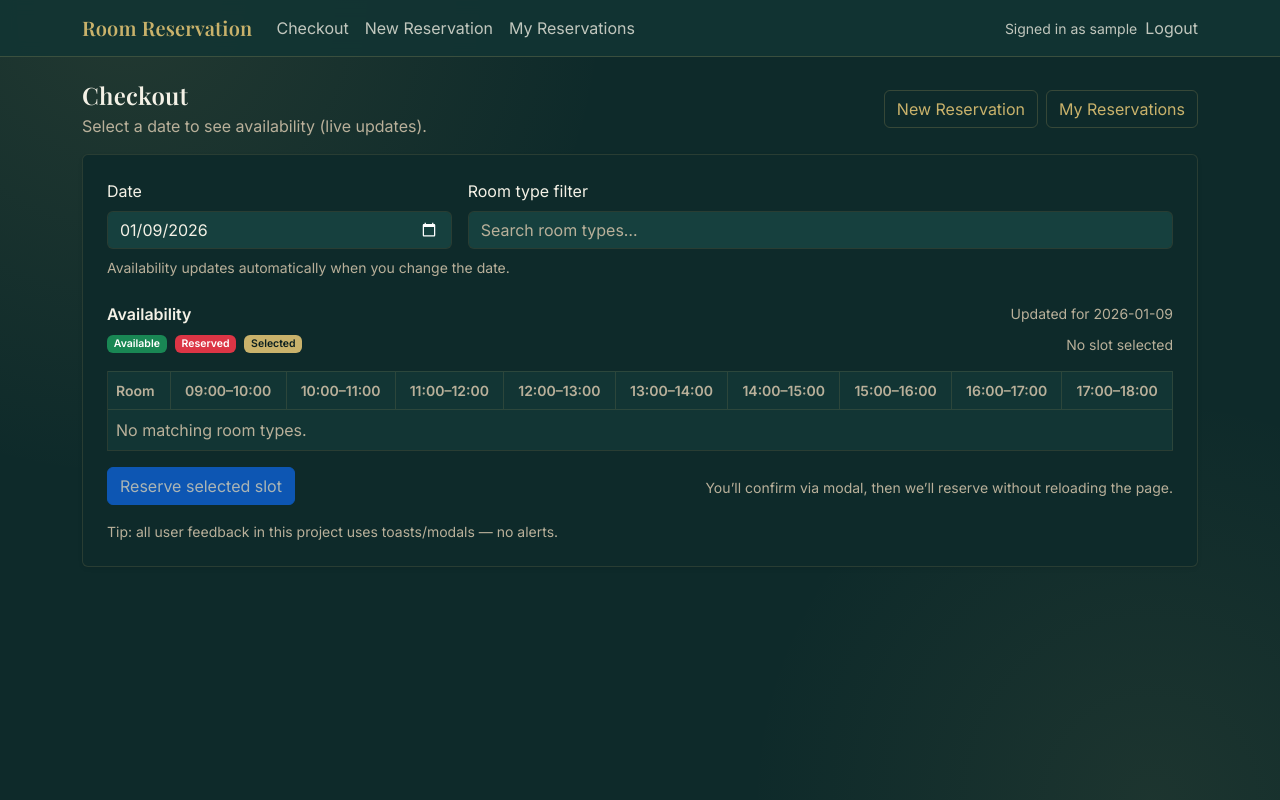
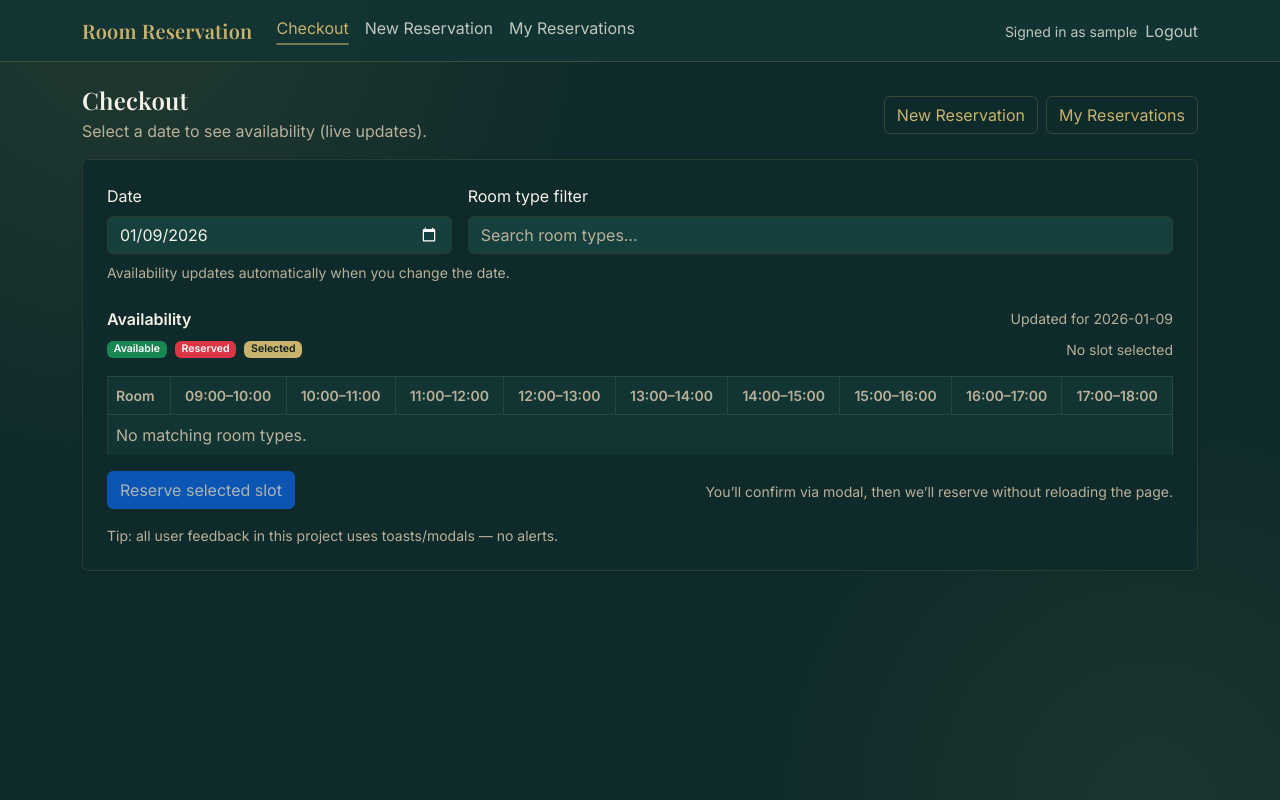
Before and after one commit to jihadnassar202/Room-Reservation-System, a Django app: page /checkout/ in a window 1280 px wide. Run offline with Django 4.2, Linux system fonts and the light colour scheme; the visitor is signed in with stand-in values (Sample User, id 1); data that the repository does not hold is empty.

Commit message:
UX polish pass (accessibility + empty states + small layout refinements)

```diff
--- a/accounts/forms.py
+++ b/accounts/forms.py
@@ -4,7 +4,7 @@ from django.contrib.auth.models import User
 
 
 class LoginForm(AuthenticationForm):
-    username = forms.CharField(widget=forms.TextInput(attrs={"autocomplete": "username"}))
+    username = forms.CharField(widget=forms.TextInput(attrs={"autocomplete": "username", "autofocus": True}))
     password = forms.CharField(
         strip=False,
         widget=forms.PasswordInput(attrs={"autocomplete": "current-password"}),
@@ -14,6 +14,10 @@ class LoginForm(AuthenticationForm):
 class RegisterForm(UserCreationForm):
     email = forms.EmailField(required=False, widget=forms.EmailInput(attrs={"autocomplete": "email"}))
 
+    def __init__(self, *args, **kwargs):
+        super().__init__(*args, **kwargs)
+        self.fields["username"].widget.attrs.update({"autocomplete": "username", "autofocus": True})
+
     class Meta:
         model = User
         fields = ("username", "email", "password1", "password2")
--- a/static/css/app.css
+++ b/static/css/app.css
@@ -54,6 +54,20 @@
     var(--bs-body-bg);
 }
 
+.skip-link {
+  position: absolute;
+  top: 0.75rem;
+  left: 0.75rem;
+  z-index: 2000;
+  padding: 0.5rem 0.75rem;
+  border-radius: 0.75rem;
+  background: var(--brand-surface);
+  border: 1px solid var(--bs-border-color-translucent);
+  color: var(--brand-text);
+  text-decoration: none;
+  box-shadow: var(--brand-shadow);
+}
+
 h1,
 h2,
 h3,
@@ -84,6 +98,19 @@ h5,
 .navbar .btn-link.nav-link:hover,
 .navbar .btn-link.nav-link:focus {
   color: var(--brand-primary);
+}
+
+.navbar .nav-link.active {
+  color: var(--brand-primary);
+}
+
+.navbar .nav-link.active::after {
+  content: "";
+  display: block;
+  height: 2px;
+  margin-top: 0.2rem;
+  background: rgba(201, 178, 107, 0.55);
+  border-radius: 999px;
 }
 
 .card {
@@ -158,3 +185,13 @@ h5,
 #app-toast-container {
   z-index: 1100;
 }
+
+.is-loading {
+  opacity: 0.75;
+}
+
+.is-loading .btn,
+.is-loading input,
+.is-loading select {
+  pointer-events: none;
+}
--- a/static/js/reservations/checkout.js
+++ b/static/js/reservations/checkout.js
@@ -31,9 +31,9 @@
 
     headEl.innerHTML = `
       <tr>
-        <th class="text-body-secondary small">Room</th>
+        <th scope="col" class="text-body-secondary small">Room</th>
         ${timeSlots
-          .map((s) => `<th class="text-body-secondary small text-center">${escapeHtml(s.label)}</th>`)
+          .map((s) => `<th scope="col" class="text-body-secondary small text-center">${escapeHtml(s.label)}</th>`)
           .join("")}
       </tr>
     `;
@@ -55,11 +55,20 @@
             const slotValue = Number(s.value);
             const isReserved = reserved.has(slotValue);
             const isSelected = selection && selection.roomTypeId === rt.id && selection.slot === slotValue;
+            const slotText = slotLabel.get(slotValue) || String(s.label || slotValue);
+            const ariaBase = `${rt.name} at ${slotText}`;
 
             if (isReserved) {
               return `
                 <td class="text-center">
-                  <button type="button" class="btn btn-sm btn-danger w-100" disabled aria-disabled="true">
+                  <button
+                    type="button"
+                    class="btn btn-sm btn-danger w-100"
+                    disabled
+                    aria-disabled="true"
+                    title="Reserved"
+                    aria-label="Reserved: ${escapeHtml(ariaBase)}"
+                  >
                     Reserved
                   </button>
                 </td>
@@ -67,6 +76,8 @@
             }
 
             const btnClass = isSelected ? "btn-primary" : "btn-outline-success";
+            const btnText = isSelected ? "Selected" : "Select";
+            const pressed = isSelected ? "true" : "false";
             return `
               <td class="text-center">
                 <button
@@ -74,8 +85,10 @@
                   class="btn btn-sm ${btnClass} w-100"
                   data-room-type-id="${rt.id}"
                   data-slot="${slotValue}"
+                  aria-pressed="${pressed}"
+                  aria-label="${escapeHtml(btnText)}: ${escapeHtml(ariaBase)}"
                 >
-                  Available
+                  ${btnText}
                 </button>
               </td>
             `;
@@ -84,7 +97,7 @@
 
         return `
           <tr>
-            <th class="fw-semibold">${escapeHtml(rt.name)}</th>
+            <th scope="row" class="fw-semibold">${escapeHtml(rt.name)}</th>
             ${cols}
           </tr>
         `;
@@ -100,6 +113,7 @@
     const bodyEl = document.getElementById("availabilityBody");
     const selectedSummaryEl = document.getElementById("selectedSummary");
     const reserveBtn = document.getElementById("reserveSelectedBtn");
+    const matrixWrap = document.getElementById("availabilityMatrixWrap");
 
     if (!dateInput || !headEl || !bodyEl || !window.App?.fetchJSON) return;
 
@@ -127,6 +141,7 @@
     const setReserveEnabled = (enabled) => {
       if (!reserveBtn) return;
       reserveBtn.disabled = !enabled;
+      reserveBtn.setAttribute("aria-disabled", reserveBtn.disabled ? "true" : "false");
     };
 
     const load = async () => {
@@ -138,6 +153,8 @@
       currentController = new AbortController();
 
       inFlight = true;
+      matrixWrap?.classList.add("is-loading");
+      matrixWrap?.setAttribute("aria-busy", "true");
       dateInput.disabled = true;
       if (filterInput) filterInput.disabled = true;
       setStatus(statusEl, "Loading…");
@@ -162,6 +179,8 @@
       } finally {
         if (mySeq === requestSeq) {
           inFlight = false;
+          matrixWrap?.classList.remove("is-loading");
+          matrixWrap?.setAttribute("aria-busy", "false");
           dateInput.disabled = false;
           if (filterInput) filterInput.disabled = false;
         }
@@ -185,15 +204,19 @@
       if (!btn) return;
       if (!lastPayload) return;
 
-      selection = {
-        roomTypeId: Number(btn.dataset.roomTypeId),
-        slot: Number(btn.dataset.slot),
-      };
+      const roomTypeId = Number(btn.dataset.roomTypeId);
+      const slot = Number(btn.dataset.slot);
+
+      if (selection && selection.roomTypeId === roomTypeId && selection.slot === slot) {
+        selection = null;
+        setReserveEnabled(false);
+      } else {
+        selection = { roomTypeId, slot };
+        setReserveEnabled(true);
+      }
 
       renderMatrix(headEl, bodyEl, lastPayload, filterInput?.value || "", selection);
       updateSelectedSummary();
-
-      setReserveEnabled(true);
     });
 
     reserveBtn?.addEventListener("click", async () => {
--- a/static/js/reservations/my_reservations.js
+++ b/static/js/reservations/my_reservations.js
@@ -23,7 +23,7 @@
       const reservationId = Number(btn.dataset.reservationId);
       const row = btn.closest("[data-reservation-row]");
 
-      const cells = row?.querySelectorAll?.("td") || [];
+      const cells = row?.querySelectorAll?.("th, td") || [];
       const roomName = text(cells[0]);
       const dateText = text(cells[1]);
       const slotText = text(cells[2]);
@@ -37,6 +37,7 @@
       if (!ok) return;
 
       btn.disabled = true;
+      row?.setAttribute?.("aria-busy", "true");
       const oldLabel = btn.textContent;
       btn.textContent = "Cancelling…";
 
@@ -70,6 +71,7 @@
       } finally {
         btn.disabled = false;
         btn.textContent = oldLabel;
+        row?.removeAttribute?.("aria-busy");
       }
     });
   });
--- a/templates/base.html
+++ b/templates/base.html
@@ -25,11 +25,17 @@
   </head>
 
   <body class="app-page">
+    <a class="visually-hidden-focusable skip-link" href="#main-content">Skip to content</a>
     {% include "partials/_navbar.html" %}
 
-    <main class="container py-4">{% block content %}{% endblock %}</main>
+    <main id="main-content" class="container py-4" role="main" tabindex="-1">{% block content %}{% endblock %}</main>
 
-    <div id="app-toast-container" class="toast-container position-fixed top-0 end-0 p-3"></div>
+    <div
+      id="app-toast-container"
+      class="toast-container position-fixed top-0 end-0 p-3"
+      aria-live="polite"
+      aria-atomic="true"
+    ></div>
 
     <div
       class="modal fade"
--- a/templates/partials/_navbar.html
+++ b/templates/partials/_navbar.html
@@ -1,4 +1,4 @@
-<nav class="navbar navbar-expand-lg navbar-dark bg-body-tertiary border-bottom">
+<nav class="navbar navbar-expand-lg navbar-dark bg-body-tertiary border-bottom" aria-label="Main navigation">
   <div class="container">
     <a class="navbar-brand fw-semibold" href="/">Room Reservation</a>
 
@@ -18,13 +18,31 @@
       <ul class="navbar-nav me-auto mb-2 mb-lg-0">
         {% if user.is_authenticated %}
           <li class="nav-item">
-            <a class="nav-link" href="{% url 'reservations:checkout' %}">Checkout</a>
+            <a
+              class="nav-link{% if request.resolver_match and request.resolver_match.app_name == 'reservations' and request.resolver_match.url_name == 'checkout' %} active{% endif %}"
+              href="{% url 'reservations:checkout' %}"
+              {% if request.resolver_match and request.resolver_match.app_name == 'reservations' and request.resolver_match.url_name == 'checkout' %}aria-current="page"{% endif %}
+            >
+              Checkout
+            </a>
           </li>
           <li class="nav-item">
-            <a class="nav-link" href="{% url 'reservations:reservation_create' %}">New Reservation</a>
+            <a
+              class="nav-link{% if request.resolver_match and request.resolver_match.app_name == 'reservations' and request.resolver_match.url_name == 'reservation_create' %} active{% endif %}"
+              href="{% url 'reservations:reservation_create' %}"
+              {% if request.resolver_match and request.resolver_match.app_name == 'reservations' and request.resolver_match.url_name == 'reservation_create' %}aria-current="page"{% endif %}
+            >
+              New Reservation
+            </a>
           </li>
           <li class="nav-item">
-            <a class="nav-link" href="{% url 'reservations:my_reservations' %}">My Reservations</a>
+            <a
+              class="nav-link{% if request.resolver_match and request.resolver_match.app_name == 'reservations' and request.resolver_match.url_name == 'my_reservations' or request.resolver_match and request.resolver_match.app_name == 'reservations' and request.resolver_match.url_name == 'reservation_edit' %} active{% endif %}"
+              href="{% url 'reservations:my_reservations' %}"
+              {% if request.resolver_match and request.resolver_match.app_name == 'reservations' and request.resolver_match.url_name == 'my_reservations' or request.resolver_match and request.resolver_match.app_name == 'reservations' and request.resolver_match.url_name == 'reservation_edit' %}aria-current="page"{% endif %}
+            >
+              My Reservations
+            </a>
           </li>
         {% endif %}
       </ul>
--- a/templates/reservations/checkout.html
+++ b/templates/reservations/checkout.html
@@ -24,7 +24,7 @@
         <div class="card-body p-4">
           <div class="row g-3">
             <div class="col-12 col-md-4">
-              <label class="form-label">Date</label>
+              <label class="form-label" for="checkoutDate">Date</label>
               <input
                 id="checkoutDate"
                 type="date"
@@ -34,8 +34,15 @@
               />
             </div>
             <div class="col-12 col-md-8">
-              <label class="form-label">Room type filter</label>
-              <input id="roomFilter" type="text" class="form-control" placeholder="Search room types…" />
+              <label class="form-label" for="roomFilter">Room type filter</label>
+              <input
+                id="roomFilter"
+                type="text"
+                class="form-control"
+                placeholder="Search room types…"
+                autocomplete="off"
+                aria-describedby="checkoutHelp"
+              />
             </div>
           </div>
 
@@ -46,7 +53,7 @@
           <div class="mt-4" id="availabilityMatrixWrap">
             <div class="d-flex align-items-center justify-content-between gap-2 mb-2">
               <div class="fw-semibold">Availability</div>
-              <div class="small text-body-secondary" id="availabilityStatus">Idle</div>
+              <div class="small text-body-secondary" id="availabilityStatus" role="status" aria-live="polite">Idle</div>
             </div>
 
             <div class="d-flex flex-wrap align-items-center justify-content-between gap-2 mb-3">
@@ -55,15 +62,18 @@
                 <span class="badge text-bg-danger">Reserved</span>
                 <span class="badge text-bg-primary">Selected</span>
               </div>
-              <div class="small text-body-secondary" id="selectedSummary">No slot selected</div>
+              <div class="small text-body-secondary" id="selectedSummary" aria-live="polite">No slot selected</div>
             </div>
 
             <div class="table-responsive">
               <table class="table table-bordered align-middle mb-0" id="availabilityTable">
+                <caption class="visually-hidden">
+                  Availability table. Rows are room types and columns are time slots.
+                </caption>
                 <thead id="availabilityHead">
                   <tr>
-                    <th class="text-body-secondary small">Room</th>
-                    <th class="text-body-secondary small text-center">Time slots</th>
+                    <th class="text-body-secondary small" scope="col">Room</th>
+                    <th class="text-body-secondary small text-center" scope="col">Time slots</th>
                   </tr>
                 </thead>
                 <tbody id="availabilityBody">
--- a/templates/reservations/reservation_form.html
+++ b/templates/reservations/reservation_form.html
@@ -60,12 +60,12 @@
                 <div class="col-12">
                   <label class="form-label" for="{{ form.slot.id_for_label }}">Available time slots</label>
                   {% if form.slot.errors %}
-                    {{ form.slot|add_class:"form-select is-invalid" }}
+                    {{ form.slot.as_widget(attrs={'class':'form-select is-invalid','aria-describedby':'slotHelp'}) }}
                     {% for err in form.slot.errors %}
                       <div class="invalid-feedback">{{ err }}</div>
                     {% endfor %}
                   {% else %}
-                    {{ form.slot|add_class:"form-select" }}
+                    {{ form.slot.as_widget(attrs={'class':'form-select','aria-describedby':'slotHelp'}) }}
                   {% endif %}
                   <div class="form-text text-body-secondary" id="slotHelp">
                     Only available slots are shown in the dropdown. Reserved slots are marked below.
@@ -76,7 +76,7 @@
               <div class="mt-4">
                 <div class="d-flex flex-wrap align-items-center justify-content-between gap-2 mb-2">
                   <div class="fw-semibold">Slot status</div>
-                  <div class="small text-body-secondary" id="formStatus">Idle</div>
+                  <div class="small text-body-secondary" id="formStatus" role="status" aria-live="polite">Idle</div>
                 </div>
                 <div class="d-flex flex-wrap gap-2" id="slotBadges">
                   <span class="badge text-bg-secondary">Loading…</span>
```
Also changed, not shown: static/js/reservations/reservation_edit.js (+24 -2 lines), static/js/reservations/reservation_form.js (+24 -2 lines), templates/reservations/my_reservations.html (+23 -15 lines), templates/reservations/reservation_edit.html (+4 -4 lines).
